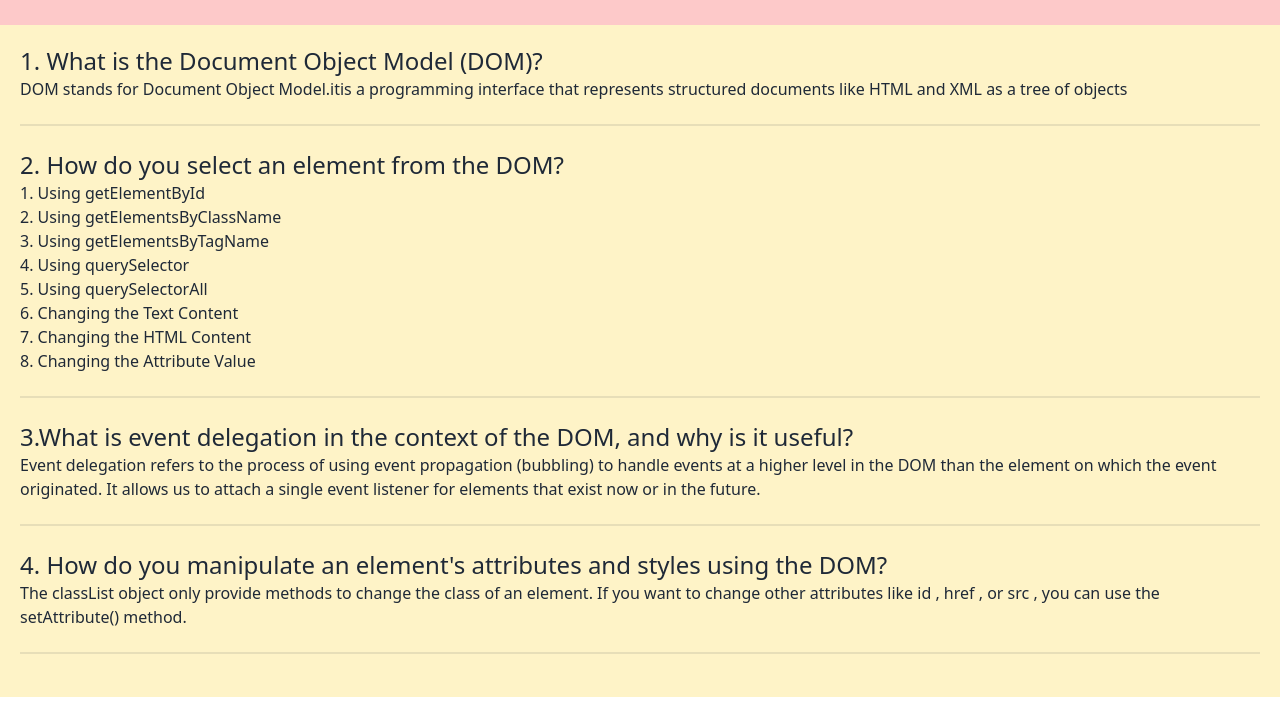
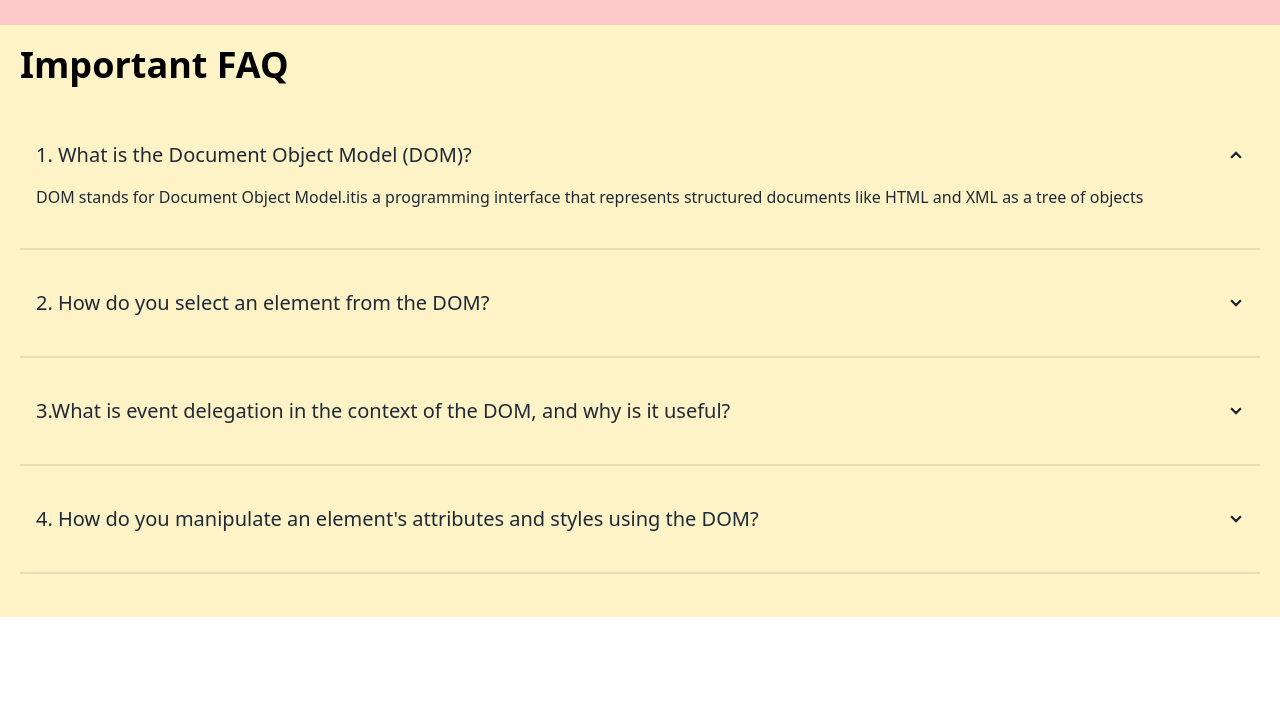
Before and after one commit to Monir154040/A5B10, a plain HTML site: page blog.html in a window 1280 px wide. Shown: the part 80-800 px from the top of the page. Drawn offline with nearby package versions, Linux system fonts and the light colour scheme.

Commit message:
second commit

```diff
--- a/blog.html
+++ b/blog.html
@@ -26,16 +26,24 @@
         </div>
         <section>
             <div class="bg-amber-100 p-5">
-                <div>
-                    <h2 class="text-2xl">1. What is the Document Object Model (DOM)?</h2>
+
+                <h1 class="text-black font-bold text-4xl pb-10">Important FAQ </h1>
+
+                <div class="collapse collapse-arrow">
+                    <input type="radio" name="my-accordion-2" checked="checked" />
+                    <div class="collapse-title text-xl font-medium">1. What is the Document Object Model (DOM)?</div>
+                    <div class="collapse-content">
                       <p>DOM stands for Document Object Model.itis a programming interface that represents structured
-                        documents like
-                        HTML and XML as a tree of objects</p>
+                        documents like HTML and XML as a tree of objects</p>
                     </div>
+                  </div>
+
                   <div class="divider"></div>
-                <div>
-                    <h2 class="text-2xl">2. How do you select an element from the DOM?</h2>
-                    <ul>
+                  <div class="collapse collapse-arrow">
+                    <input type="radio" name="my-accordion-2" />
+                    <div class="collapse-title text-xl font-medium">2. How do you select an element from the DOM?</div>
+                    <div class="collapse-content">
+                      <p><ul>
                         <li>1.  Using getElementById</li>
                         <li>2.  Using getElementsByClassName</li>
                         <li>3.  Using getElementsByTagName</li>
@@ -44,22 +52,33 @@
                         <li>6.  Changing the Text Content</li>
                         <li>7.  Changing the HTML Content</li>
                         <li>8.  Changing the Attribute Value</li>
-                    </ul>
+                    </ul></p>
+                    </div>
                   </div>
                   <div class="divider"></div>
-                <div>
-                    <h2 class="text-2xl">3.What is event delegation in the context of the DOM, and why is it useful?</h2>
+
+                  <div class="collapse collapse-arrow">
+                    <input type="radio" name="my-accordion-2" />
+                    <div class="collapse-title text-xl font-medium">3.What is event delegation in the context
+                         of the DOM, and why is it useful?</div>
+                    <div class="collapse-content">
                         <p>Event delegation refers to the process of using event propagation (bubbling) to handle events at a
                             higher level in the DOM than the element on which the event originated. It allows us to attach a
                             single event listener for elements that exist now or in the future.</p>
                     </div>
-                <div class="divider"></div>
-                <div>
-                    <h2 class="text-2xl">4. How do you manipulate an element's attributes and styles using the DOM?</h2>
-                    <p>The classList object only provide methods to change the class of an element. If you want to change
-                        other attributes like id , href , or src , you can use the setAttribute() method. </p>
                   </div>
                   <div class="divider"></div>
+
+                  <div class="collapse collapse-arrow">
+                    <input type="radio" name="my-accordion-2" />
+                    <div class="collapse-title text-xl font-medium">4. How do you manipulate an element's attributes and styles using the DOM?</div>
+                    <div class="collapse-content">
+                      <p>The classList object only provide methods to change the class of an element. If you want to change
+                        other attributes like id , href , or src , you can use the setAttribute() method.</p>
+                      </div>
+                  </div>
+                  <div class="divider"></div>
+
             </div>
         </section>
     </main>
--- a/js/index.js
+++ b/js/index.js
@@ -9,6 +9,7 @@ document.getElementById('donate-for-noakhali').addEventListener('click', functio
         if (donateForNK < availableBalance) {
             const fundOfNoakhali = document.getElementById('donation-fund-of-noakhali').innerText;
             const newBalanceofNK = parseFloat(fundOfNoakhali) + parseFloat(donateForNK)
+
             const modal = document.getElementById('myModal');
             modal.classList.remove('hidden')
 
@@ -114,7 +115,7 @@ historyTab.addEventListener('click', function () {
 
     const historyContainer = document.getElementById("history-list")
     historyContainer.insertBefore(historyItem, historyContainer.firstChild);
-})
+});
 
 donationTab.addEventListener('click',function(){
     donationTab.classList.add(
```
Also changed, not shown: index.html (+5 -3 lines). Lines whose indentation alone changed are shown as unchanged.
